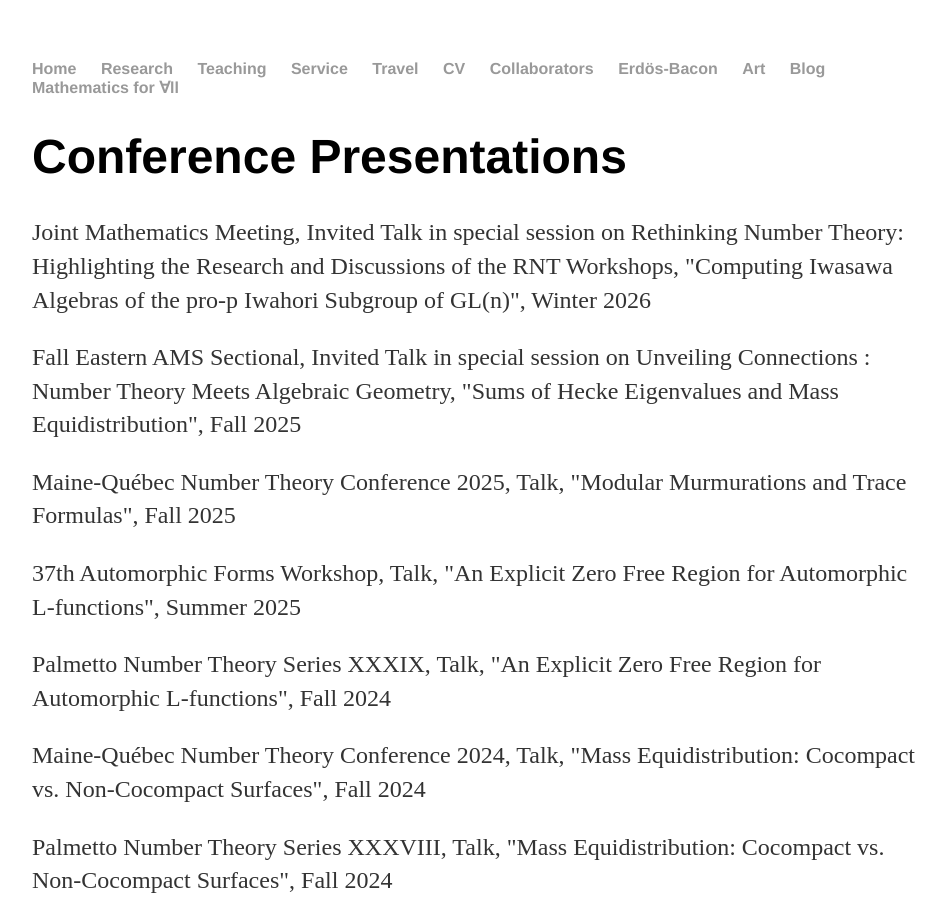
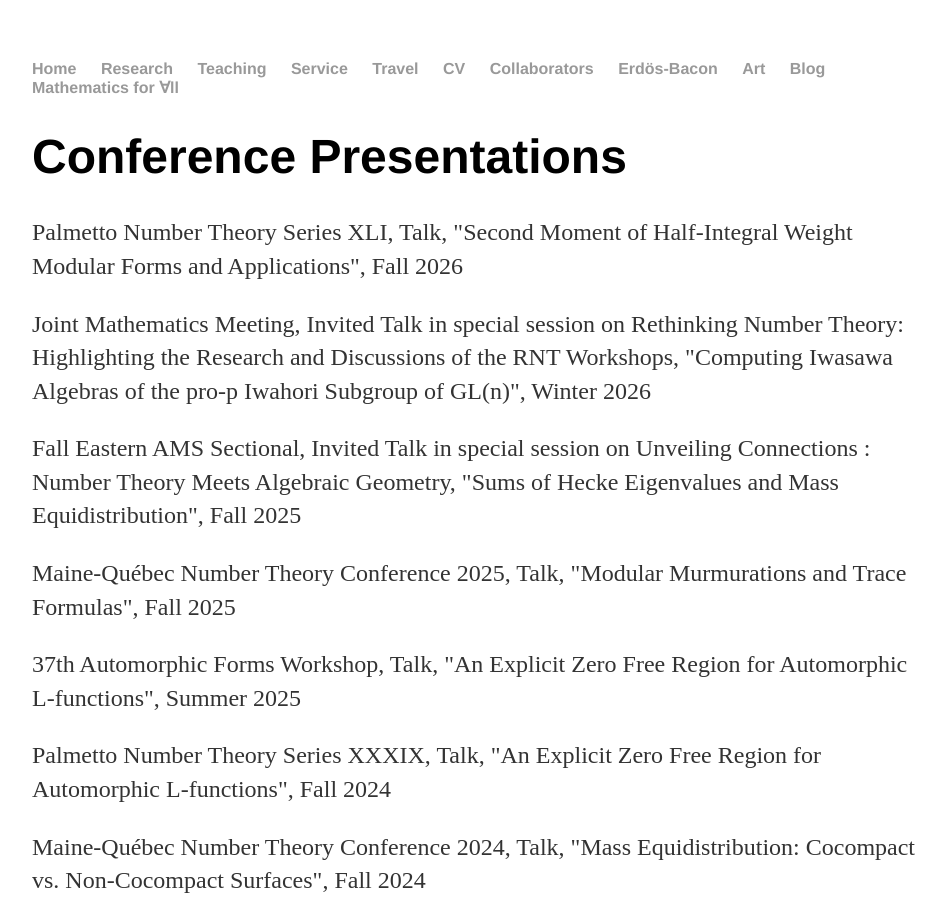
Before and after one commit to stevenecreech/stevenecreech.github.io, a Jekyll site: the page built from travel/index.html, in a window 1280 px wide and 900 px high. Shown: the whole window, without its empty margins (160-1106 px from the left). Built offline with Jekyll 4.4.1, drawn with Linux system fonts in a browser that asks for light colours; Markdown is read by kramdown in place of the engine named in the settings; some of the changed text lies outside the part shown.

Commit message:
Add upcoming conference and seminar presentations

```diff
--- a/travel/index.html
+++ b/travel/index.html
@@ -5,6 +5,7 @@
 <div class="blurb">
 
 	<h1>Conference Presentations</h1>
+	<p>Palmetto Number Theory Series XLI, Talk, "Second Moment of Half-Integral Weight Modular Forms and Applications", Fall 2026</p>
 	<p>Joint Mathematics Meeting, Invited Talk in special session on Rethinking Number Theory: Highlighting the Research and Discussions of the RNT Workshops, "Computing Iwasawa Algebras of the pro-p Iwahori Subgroup of GL(n)", Winter 2026</p>
 	<p>Fall Eastern AMS Sectional, Invited Talk in special session on Unveiling Connections : Number Theory Meets Algebraic Geometry, "Sums of Hecke Eigenvalues and Mass Equidistribution", Fall 2025</p>
 	<p>Maine-Québec Number Theory Conference 2025, Talk, "Modular Murmurations and Trace Formulas", Fall 2025</p>
@@ -41,6 +42,7 @@
 
 
 	<h1>Seminar Presentations</h1>
+	<p>Rutgers University AI-Math Seminar, Talk, "Euclidean Geometry, AI, and Teaching", Fall 2026</p>
 	<p>Columbia University Subconvexity, Orbit Method, and Microlocal Analysis Seminar, Talk, "Second Moment of Half-Integral Weight Modular Forms and Applications
 ", Spring 2026
 	<p>Rutgers University Number Theory Seminar, Talk, "Sums of Hecke Eigenvalues and Mass Equidistribution", Fall 2025</p>
```
